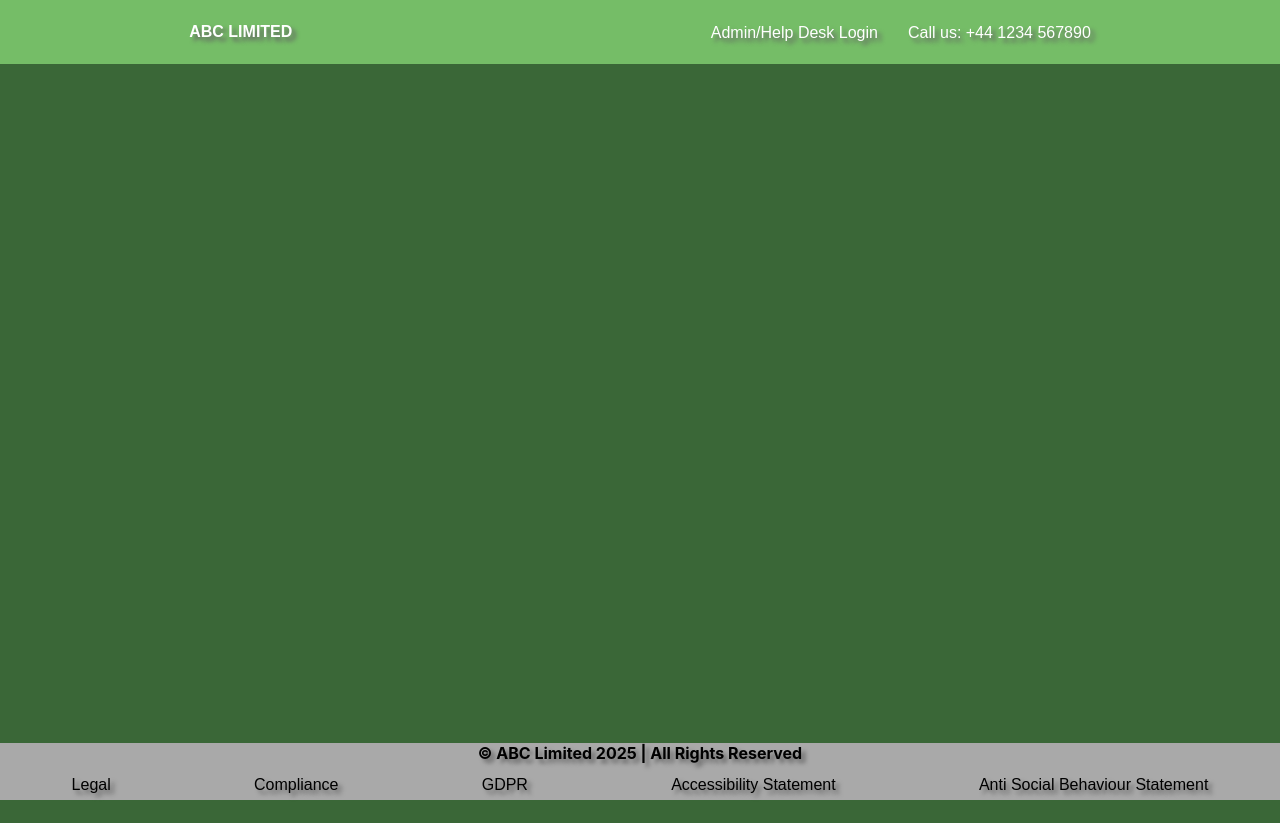
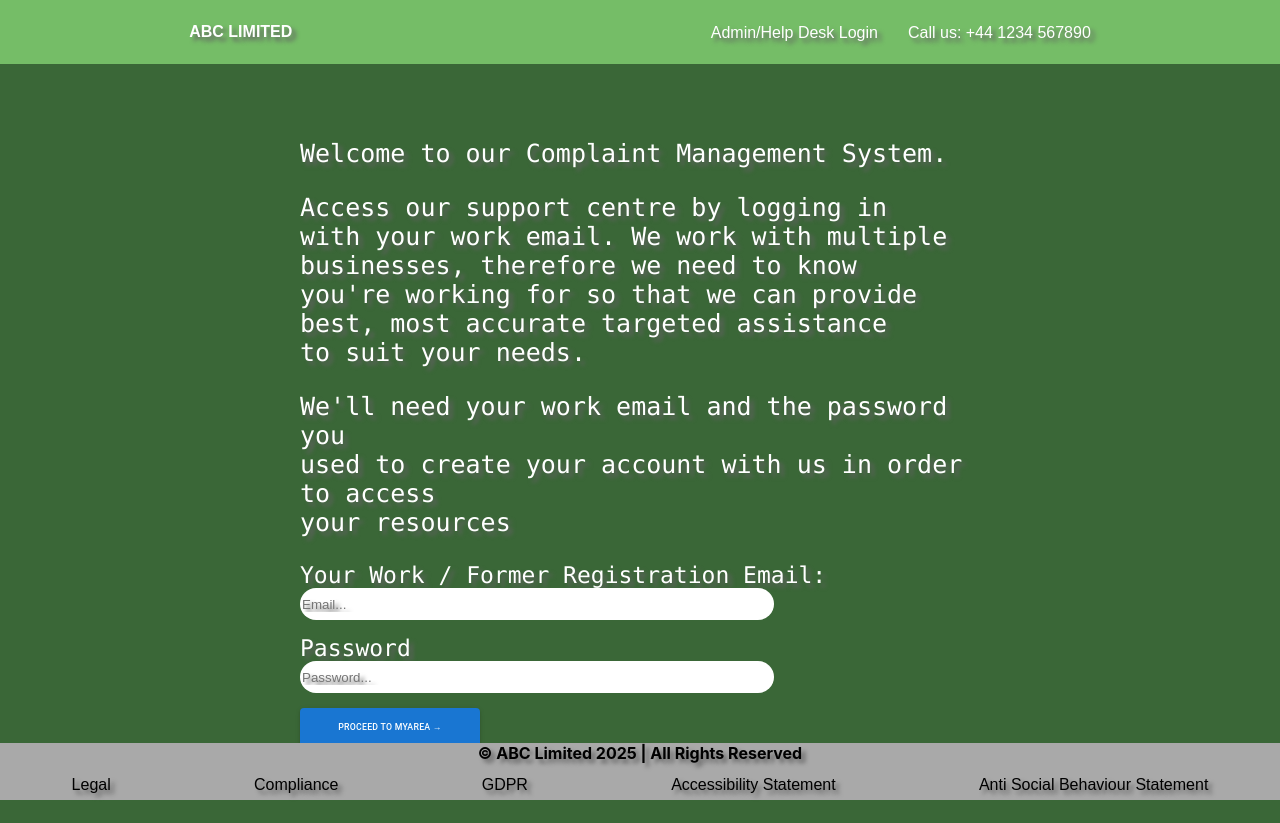
Before and after one commit to aGamer106/software-arch-and-design-assignment-frontend, a React (Create React App) app: page / in a window 1280 px wide. Before the commit the page ends 800 px from the top, so only its background shows below. Built offline with nearby package versions, Linux system fonts and the light colour scheme.

Commit message:
cleaning more code - best practice

```diff
--- a/src/App.js
+++ b/src/App.js
@@ -4,12 +4,20 @@ import React from "react";
 import Navbar from "./components/Navbar";
 import Footer from "./components/Footer";
 import '../src/static/css/home.css'
+import '../src/static/util/call-centre-pic.jpg';
+import HomeForm from "./components/HomeForm";
+import {Button, TextField} from "@mui/material";
+import {Form} from "react-router-dom";
 
 
 function App(props) {
+
+
+
   return (
     <div>
         <Navbar/>
+        <HomeForm/>
         <Footer/>
     </div>
   );
--- /dev/null
+++ b/src/components/HomeForm.jsx
@@ -0,0 +1,43 @@
+import React from "react";
+import {Button} from "@mui/material";
+
+function HomeForm(props) {
+    const handleSubmit = (e) => {
+        e.preventDefault();
+    };
+
+    return (
+        <div className={'consumer-login-form'}>
+            <p>Welcome to our Complaint Management System.</p>
+
+            <p>Access our support centre by logging in<br/>
+                with your work email. We work with multiple<br/>
+                businesses, therefore we need to know<br/>
+                you're working for so that we can provide<br/>
+                best, most accurate targeted assistance<br/>
+                to suit your needs.<br/>
+            </p>
+
+            <p>We'll need your work email and the password you<br/>
+                used to create your account with us in order to access<br/>
+                your resources</p>
+            <form onSubmit={handleSubmit}>
+                <label>
+                    Your Work / Former Registration Email:
+                    <input placeholder="Email..." variant="filled" className={'txt-field'} type={"email"}/>
+                </label>
+                <label>
+                    Password
+                    <input placeholder="Password..." variant="filled" className={'txt-field'} type={"password"}/>
+                </label>
+                <div>
+                    <Button variant="contained" type={'submit'} className={'button'}>Proceed to MyArea →</Button>
+                    <p></p>
+                </div>
+            </form>
+
+        </div>
+    )
+}
+
+export default HomeForm;
```
